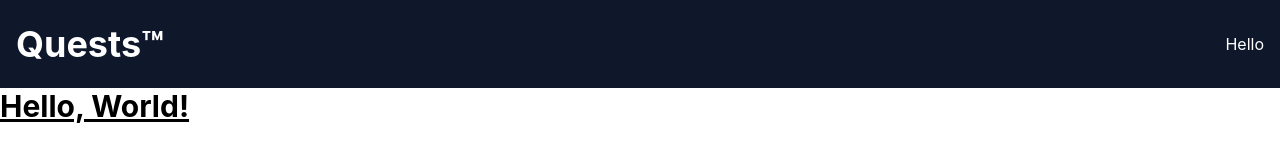
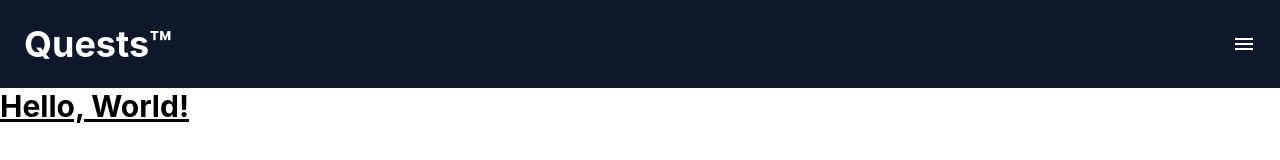
Before and after one commit to nnhphong/GrassQuest, a React (Vite) app in the folder frontend/: page / in a window 1280 px wide. Shown: the top 160 px of the page. Built offline with nearby package versions, Linux system fonts and the light colour scheme.

Commit message:
Finish header

```diff
--- a/frontend/src/Navbar.jsx
+++ b/frontend/src/Navbar.jsx
@@ -1,13 +1,15 @@
+import Menu from "./assets/Menu.svg"
+
 function Navbar() {
   return (
     <>
-       <header className="bg-slate-900 py-2 lg:py-4 sticky z-[9999] top-0" id="home">
-            <div className="container px-4 mx-auto lg:flex lg:items-center">
+       <header className="bg-slate-900 py-3 lg:py-4 sticky z-[9999] top-0 px-2" id="home">
+            <div className="container px-4 mx-auto flex items-center">
                 <div className="flex justify-between items-center">
                     <h1 className="text-white font-bold text-4xl py-2">Quests™</h1>
                 </div>
-                <div className="text-white lg:flex flex-col lg:flex-row lg:ml-auto mt-3 lg:mt-0">
-                    Hello
+                <div className="text-white flex flex-row ml-auto mt-0">
+                    <img src={Menu}/>
                 </div>
             </div>
         </header>
```
Also changed, not shown: frontend/src/assets/Menu.svg (added).
